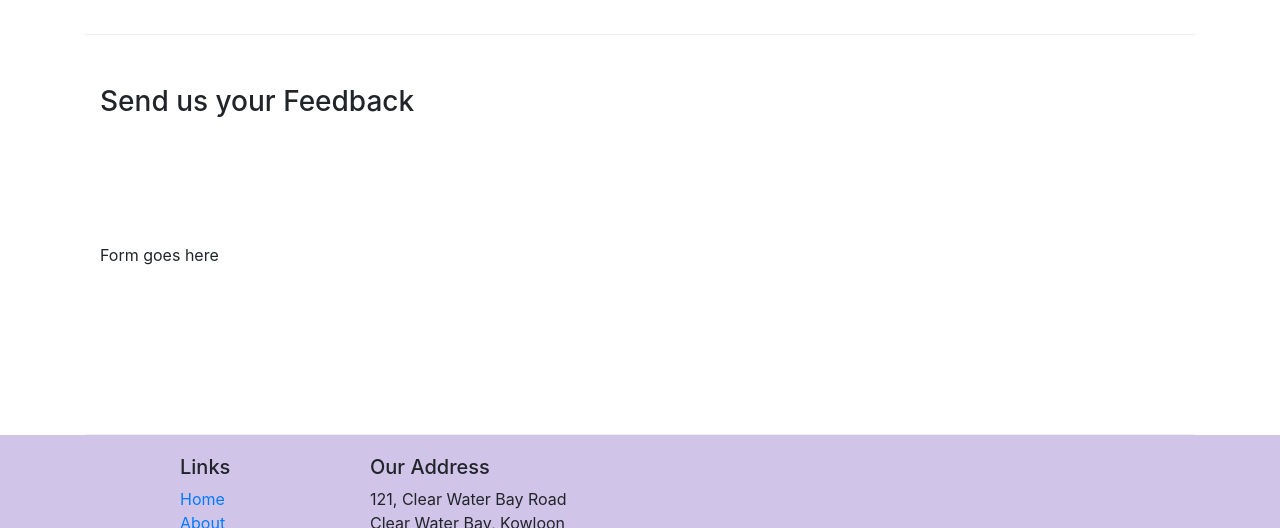
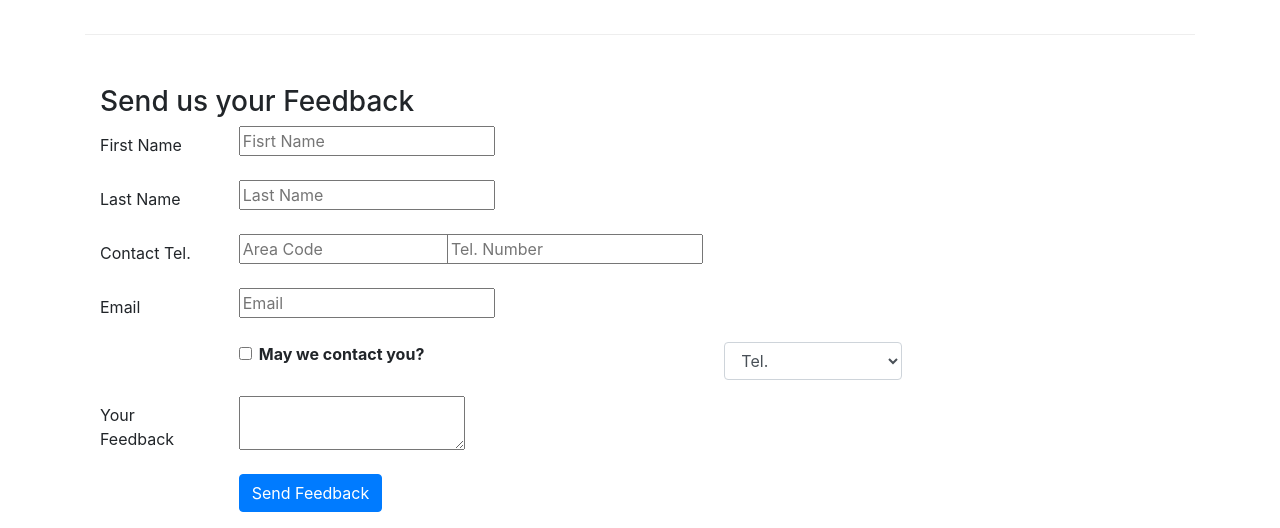
Before and after one commit to poojadas07/Bootstrap4, a website: page contactus.html in a window 1280 px wide. Shown: the part 830-1358 px from the top of the page. Drawn offline with nearby package versions, Linux system fonts and the light colour scheme.

Commit message:
Forms added

```diff
--- a/contactus.html
+++ b/contactus.html
@@ -92,7 +92,65 @@
               <h3>Send us your Feedback</h3>
            </div>
             <div class="col-12 col-md-9">
-                Form goes here
+                <form>
+                    <div class="form-group row">
+                        <label for="firstname" class="col-md-2 col-form-label">First Name</label>
+                        <div class="col-md-10">
+                            <input type="text" claass="form-control" id="firstname"  name="firstname" placeholder="Fisrt Name">
+                        </div>
+                    </div>
+                    <div class="form-group row">
+                         <label for="firstname" class="col-md-2 col-form-label">Last Name</label>
+                        <div class="col-md-10">
+                            <input type="text" claass="form-control" id="lasttname"  name="lasttname" placeholder="Last Name">
+                        </div>
+                    </div>
+                    <div class="form-group row">
+                        <label for="telnum" class="col-12 col-md-2 col-form-label">Contact Tel.</label>
+                        <div class="col-5 col-md-3">
+                            <input type="tel" claass="form-control" id="areacode" name="areacode" placeholder="Area Code">
+                        </div>
+                        <div class="col-7 col-md-7">
+                            <input type="tel" claass="form-control" id="telnum"  name="telnum" placeholder="Tel. Number">
+                        </div>
+
+                    </div>
+                    <div class="form-group row">
+                         <label for="emailid" class="col-md-2 col-form-label">Email</label>
+                        <div class="col-md-10">
+                            <input type="email" claass="form-control" id="emailid"  name="emailid" placeholder="Email">
+                        </div>
+                    </div>
+                    <div class="form-group row">
+                        <div class="col-md-6 offset-md-2">
+                            <div class="form-check">
+                                <input type="checkbox" class="form-check-input" name="approve" id="approve" value="">
+                                <label class="form-check-label" for="approve">
+                                    <strong>May we contact you?</strong>
+                                </label>
+                            </div>
+                        </div>
+                        <div class="col-md-3 offset-md-1">
+                            <select class="form-control">
+                                <option>Tel.</option>
+                                <option>Email</option>
+                            </select>
+                        </div>
+                    </div>
+                    <div class="form-group row">
+                        <label for="feedback" class="col-md-2 col-form-label">Your Feedback</label>
+                        <div class="col-md-10">
+                            <textarea claass="form-control" id="feedback"  name="feedback" row="12"></textarea>
+                        </div>
+                    </div>
+                    <div class="form-group row">
+                         <div class="offset-md-2 col-md-10">
+                             <button type="submit" class="btn btn-primary">
+                                 Send Feedback
+                             </button>
+                         </div>
+                    </div>
+                </form>
             </div>
              <div class="col-12 col-md">
             </div>
```
